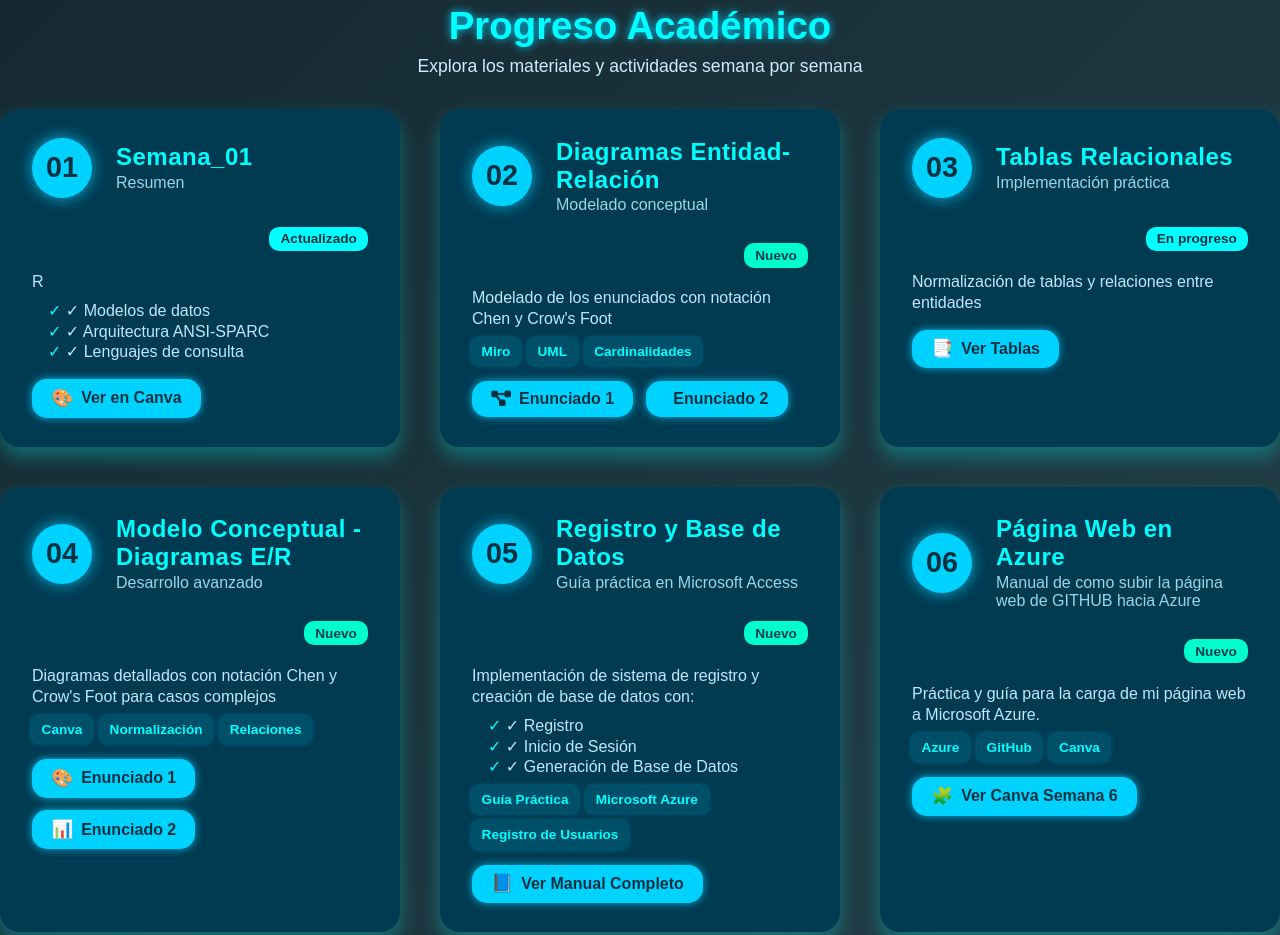
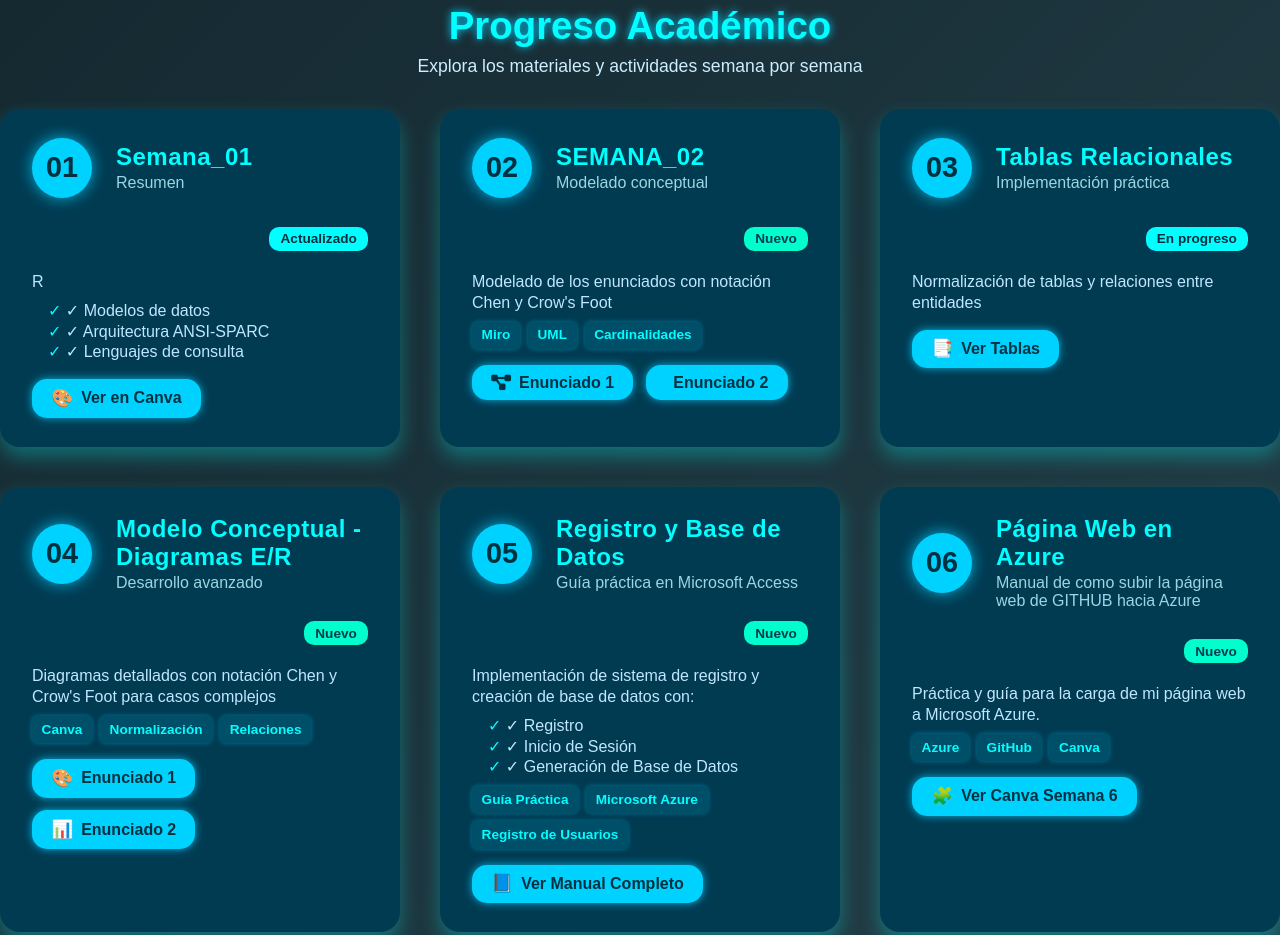
Before and after one commit to Jimbox-Espinoza/Base-de-datos-II, a plain HTML site: page portafolio.html in a window 1280 px wide. Shown: the part 900-1835 px from the top of the page. Drawn offline with Linux system fonts and the light colour scheme; sample sign-in values are in the browser's storage.

Commit message:
Update portafolio.html

```diff
--- a/portafolio.html
+++ b/portafolio.html
@@ -349,7 +349,7 @@
                 <div class="week-header">
                     <div class="week-number">02</div>
                     <div class="week-titles">
-                        <h2>Diagramas Entidad-Relación</h2>
+                        <h2>SEMANA_02</h2>
                         <p class="week-subtitle">Modelado conceptual</p>
                     </div>
                     <span class="update-badge new">Nuevo</span>
@@ -1130,4 +1130,5 @@
         }
     </script>
 </body>
+
 </html>
```
